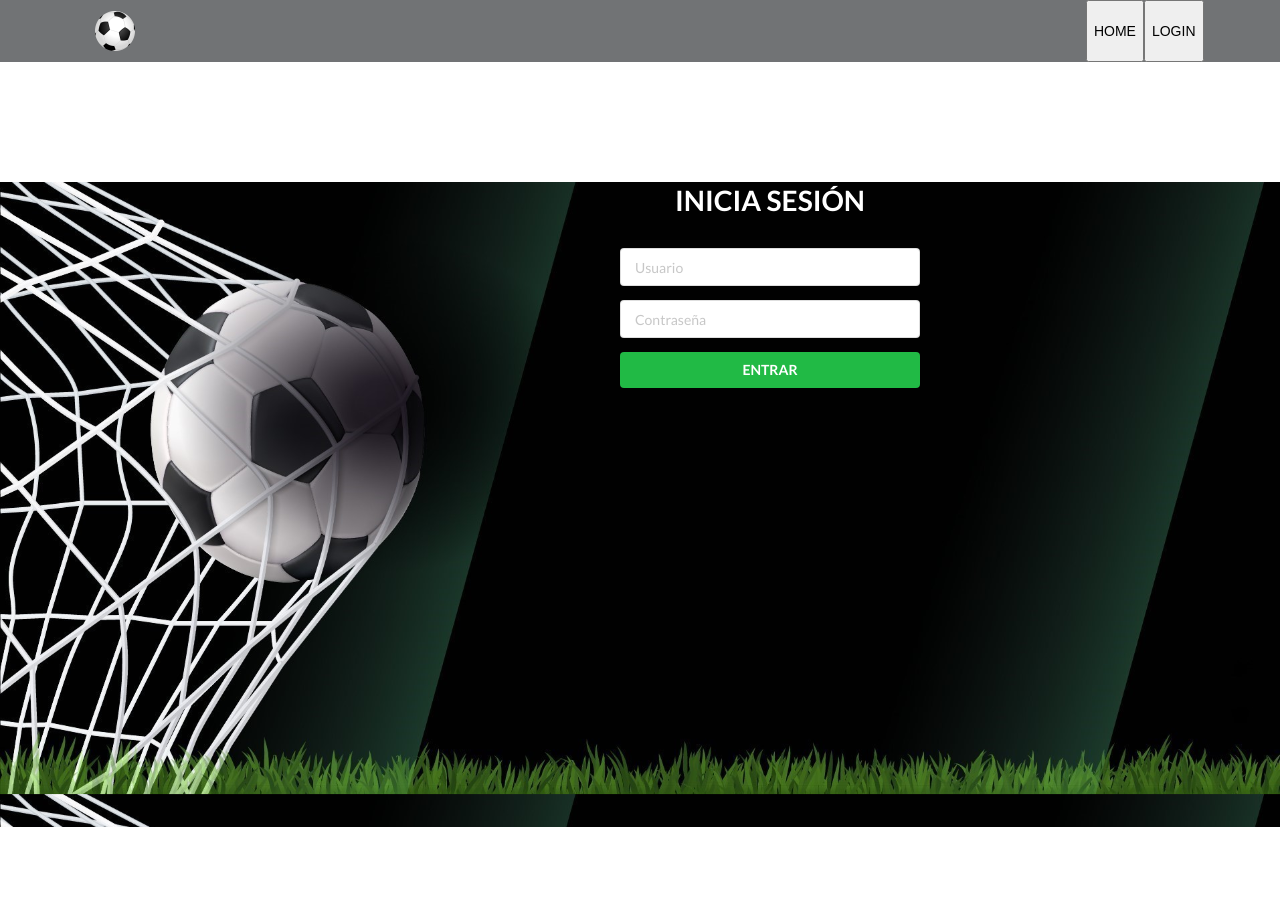
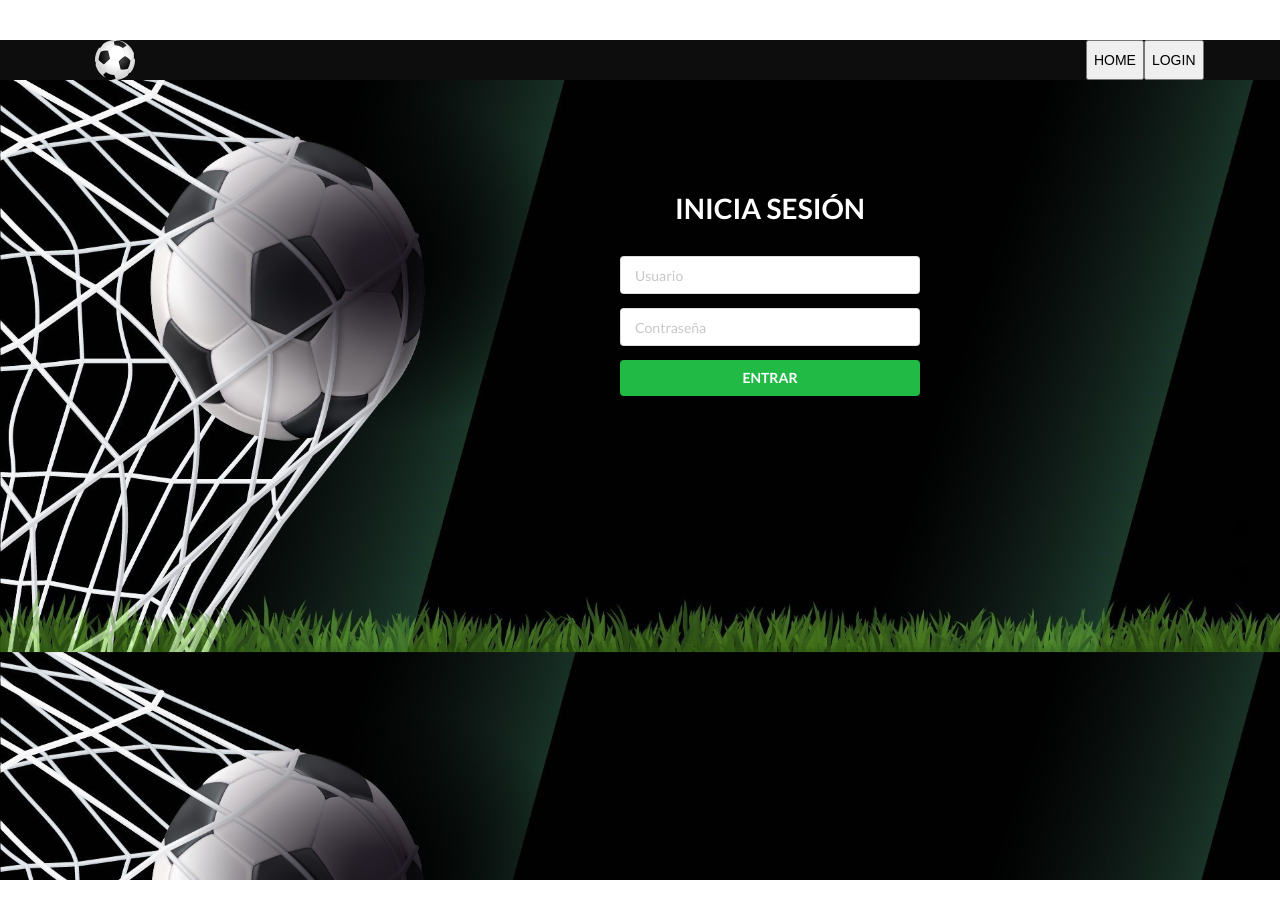
Before and after one commit to RuedaGJuan/4a-futbol-tinder-g24, a Vue app in the folder Proyecto/frontend-futmatch/: page /user/Login in a window 1280 px wide. Shown: the top 918 px of the page. Before the commit the page ends 864 px from the top, so only its background shows below. Built offline with nearby package versions, Linux system fonts and the light colour scheme; what @vue/apollo-option would draw is missing.

Commit message:
creacion e impresion de convocatorias funcional

```diff
--- a/Proyecto/frontend-futmatch/src/App.vue
+++ b/Proyecto/frontend-futmatch/src/App.vue
@@ -91,10 +91,24 @@ export default {
 <style lang="scss" scoped>
   body {
     margin: 0 0 0 0;
+    min-height: 100%;
+    display: flexbox;
+    align-items: flex-start;
+
   }
 
+
+
+
   .ui.menu.secondary {
-    background-color: #0005088e;
+    background-color: rgba(14, 13, 13, 1);
+    margin: 0 0 0 0;
+    padding: 0%;
+    height: 30px;
+    position: relative;
+    top: 40px;
+    z-index: 100;
+
   }
 
   .item {
@@ -124,15 +138,19 @@ export default {
     height: 75vh;
     margin: 0%;
     padding: 0%;
-
+    margin: 0 0 0 0;
     background: #fdfefe;
   }
 
   .footer {
     text-align: right;
     font-weight: lighter;
-    margin-top: 62px;
-    margin-bottom: 60px;
+    background-color: rgba(151, 34, 34, 0);
     color: white;
+    width: 100%;
+    height: 20px;
+    padding-right: 15px;
+    position: absolute;
+    bottom: -20%;
   }
 </style>
--- a/Proyecto/frontend-futmatch/src/components/Convocatorias.vue
+++ b/Proyecto/frontend-futmatch/src/components/Convocatorias.vue
@@ -2,24 +2,25 @@
   <div id="Convocatorias" class="convocatorias">
 
     <div class="ver-convocatorias" >
-        <h2>CONVOCATORIAS VIGENTES</h2>
-
+      <h2>CONVOCATORIAS REGISTRADAS</h2>
+      <div class="lista-convocatorias" >
       <div class="ui grey inverted segment">
         <ul class="ui inverted relaxed divided animated list">
           <li class="item" >
+
+            <div class="content">
+              <ul class="header" v-for="convocatoria of convocatoriaTodas" :key="convocatoria.id">
                 <div class="right floated content">
               <div class="ui green button">Unirme</div>
             </div>
-              <div class="content">
-                <ul class="header" v-for="convocatoria of convocatoriaTodas" :key="convocatoria.id"
->
-                  <li>{{convocatoria.fecha}}</li>
-                  <li>{{convocatoria.hora}}</li>
-                  <li>{{convocatoria.localidad}}</li>
+                <li>Fecha: {{convocatoria.fecha}}</li>
+                <li>Hora: {{convocatoria.hora}}</li>
+                <li>Localidad: {{convocatoria.localidad}}</li>
               </ul>
             </div>
           </li>
         </ul>
+      </div>
       </div>
     </div>
 
@@ -135,7 +136,7 @@ export default {
 apollo: {
     convocatoriaTodas: {
       query: gql`
-        query ($fecha: String!) {
+        query ($fecha: String) {
           convocatoriaTodas(fecha: $fecha) {
             id
             fecha
@@ -163,38 +164,27 @@ apollo: {
   background-color: black;
   background-image: url(../assets/convocatorias1.jpg);
   background-size: 100%;
-  height:100%;
-  max-width: 100%;
-  margin-top: 0;
+  min-width: 100%;
+  min-height: 160%;
+
+  padding-left: 70px;
+  display: flex;
+  flex-direction: row-reverse;
+  align-items: flex-start;
+  justify-content: space-around;
 }
-.ver-convocatorias {
-  margin-left: 40px;
-  max-width: 400px;
-  text-align: left;
-  .ui.grey.inverted.segment {
-    opacity: 50%;
-  }
+.crear-convocatorias {
+  margin-left: 0px;
+  max-width: 300px;
+  margin-top: 100px;
+
   h2 {
-    margin: 90px 0 30px 0;
+    // margin: 90px 0 30px 0;
     color: white;
     text-align: center;
   }
-  content {
-    position: left;
-  }
-}
-.crear-convocatorias {
-  margin-left: 700px;
-  text-align: center;
-  margin-top: -420px;
-  h2 {
-    margin: 90px 0 30px 0;
-    color: white;
-  }
   .ui.form {
-    max-width: 300px;
     margin: 0 auto;
-    margin-bottom: 10px;
 
     input.error {
       border-color: #faa;
@@ -202,6 +192,31 @@ apollo: {
     }
   }
 }
+.ver-convocatorias {
+  margin-left: 50px;
+  padding-left: 30px;
+  margin-top: 100px;
+  max-height: 400px;
+  max-width: 400px;
+
+  p {
+    color: white;
+  }
+  h2 {
+    // margin: 90px 0 30px 0;
+    color: white;
+    text-align: center;
+  }
+  h4 {
+    color: white;
+  }
+
+}
+.lista-convocatorias{
+  max-height: 400px;
+overflow: scroll;
+  }
+
 .footer {
   text-align: right;
   font-weight: lighter;
--- a/Proyecto/frontend-futmatch/src/components/Home.vue
+++ b/Proyecto/frontend-futmatch/src/components/Home.vue
@@ -2,8 +2,10 @@
   <html>
 
       <div class="texto">
+        <div class=titulo>
         <h2>HAZ PARTE</h2>
         <h1>DEL JUEGO</h1>
+
         <p>
           Únete a la comunidad más grande de jugadores aficionados!
         </p>
@@ -13,6 +15,7 @@
         <button class="ui grey button" @click="$router.push('/user/signup')">
           CREATE ACCOUNT
         </button>
+        </div>
       </div>
 
 
@@ -36,24 +39,27 @@ export default {
 html {
   background-color: black;
   background-image: url(../assets/home2.jpg);
-  margin-bottom: 2rem;
+  background-size: 100%;
+  min-width: 100%;
+  min-height: 140%;
   position: relative;
-  background-size: 100%;
-  height: 645px;
-  max-width: 1400px;
 }
 h2 {
   font-size: 5rem;
-  align-text: right;
+  align-items: right;
+
 }
 h1 {
   font-size: 7rem;
-  align-text: right;
+  align-items: right;
+}
+.titulo{
+  padding: 100px 0 0 60px;
 }
 .texto {
   margin-left: 460px;
   color: white;
-  margin-top: 60px;
+  margin-top: 0px;
 }
 .p {
   font-size: 45rem;
--- a/Proyecto/frontend-futmatch/src/components/Login.vue
+++ b/Proyecto/frontend-futmatch/src/components/Login.vue
@@ -81,35 +81,31 @@ export default {
 html {
   background-color: black;
   background-image: url(../assets/home2.jpg);
-  margin-bottom: 2rem;
+  background-size: 100%;
+  min-width: 100%;
+  min-height: 140%;
   position: relative;
-  background-size: 100%;
-  height: 645px;
-  max-width: 1400px;
+
 }
 .login {
   margin-left: 260px;
-  margin-top: 120px;
+  margin-top: 0px;
   text-align: center;
   h2 {
     font-size: 2rem;
-    margin: 50px 0 30px 0;
+    margin: 0px 0 30px 0;
+    padding-top: 150px;
     color: white;
   }
   .ui.form {
     max-width: 300px !important;
     margin: 0 auto;
-    margin-bottom: 100px;
+
     input.error {
       border-color: #faa;
       background-color: #ffeded;
     }
   }
 }
-.footer {
-  text-align: right;
-  font-weight: lighter;
-  color: white;
-  margin-top: 190px;
-}
+
 </style>
```
Lines whose indentation alone changed are shown as unchanged.
